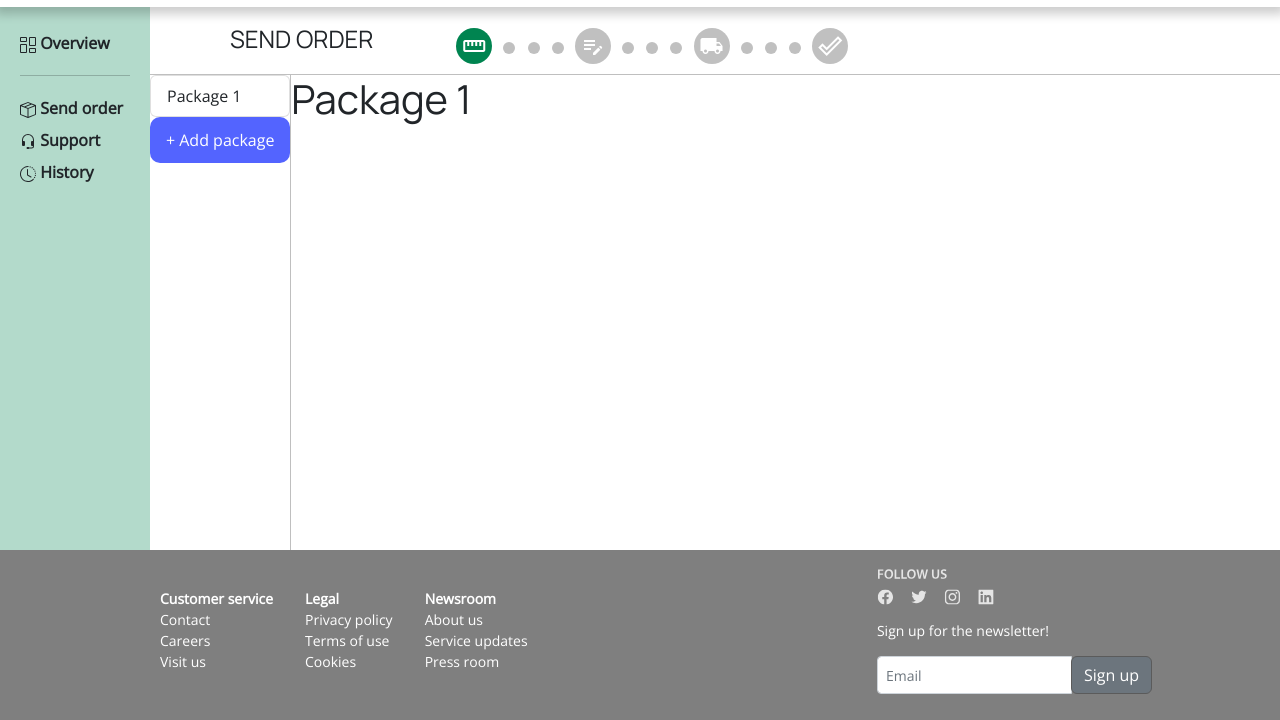
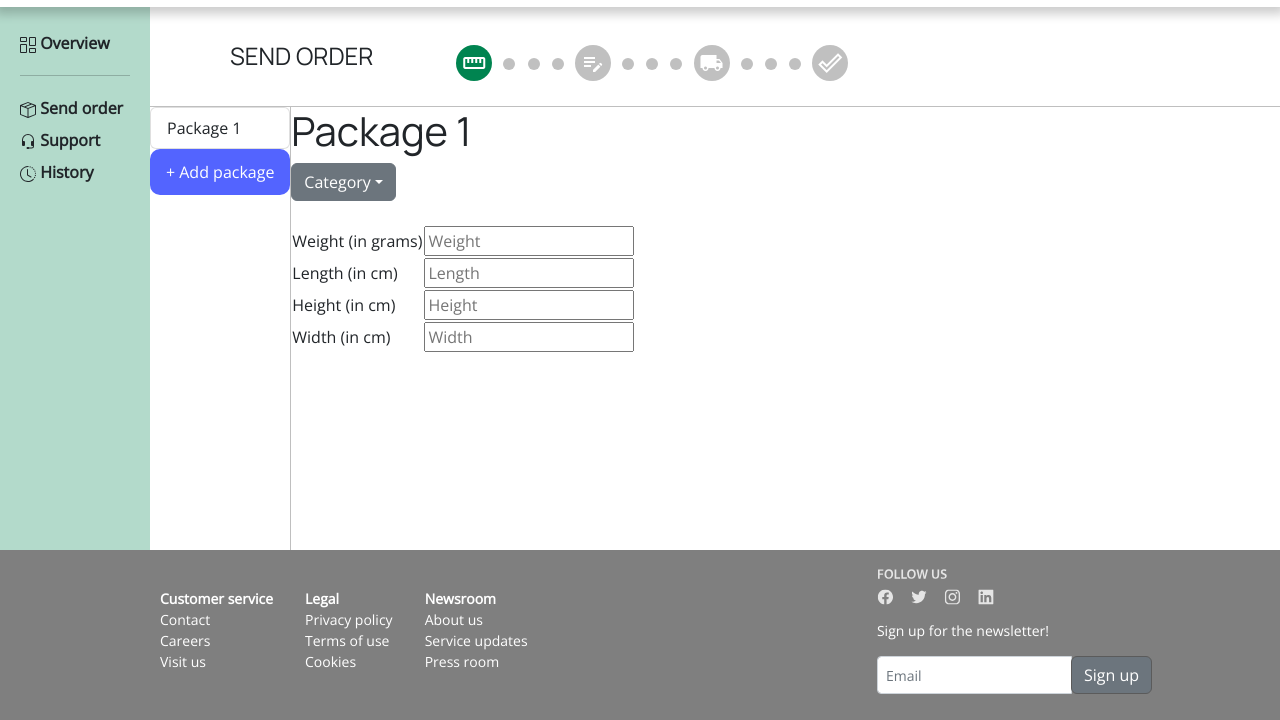
Before and after one commit to olgas6750/MIX114-gruppeinnlevering, a plain HTML site: page gruppeeksamen MIX114/addOrder.html in a window 1280 px wide. Both pictures are taken after a click on the button "+ Add package". Shown: the part 80-800 px from the top of the page. Drawn offline with nearby package versions, Linux system fonts and the light colour scheme.

Commit message:
packages now have unique input fields

```diff
--- a/gruppeeksamen MIX114/addOrder.html
+++ b/gruppeeksamen MIX114/addOrder.html
@@ -186,7 +186,6 @@
           <!-- ------------------------------------Add order img --------------------------------------->
           <div class="addOrderPackageView" id="addOrderPackageView">
             <img src="images/Addorder.png" id="addPackageImage" />
-            <form>
             <div
               data-bs-spy="scroll"
               data-bs-target="#list-example"
@@ -195,7 +194,6 @@
               tabindex="0"
               id="mainContainerPackageList"
             ></div>
-            </form>
           </div>
         </div>
       </div>
--- a/gruppeeksamen MIX114/addOrderScript.js
+++ b/gruppeeksamen MIX114/addOrderScript.js
@@ -19,7 +19,76 @@ function addPackage(){
     let packages = document.getElementById("mainContainerPackageList");
 
     let newPackageInfo =
-    '<h1 id="list-item-'+packageNumber+'">Package '+packageNumber+'</h1>'
+    '<form id="packageForm'+packageNumber+'">' +
+    '<h1 id="list-item-'+packageNumber+'">Package '+packageNumber+'</h1>' +
+    '<div class="dropdown">' +
+    '<button ' +
+    'class="btn btn-secondary dropdown-toggle" ' +
+    'type="button" ' +
+    'id="dropdownMenuButton" ' +
+    'data-toggle="dropdown" ' +
+    'aria-haspopup="true" ' +
+    'aria-expanded="false"> ' +
+    'Category' +
+    '</button>' +
+    '<div ' +
+    'class="dropdown-menu" ' +
+    'aria-labelledby="dropdownMenuButton"> ' +
+    '<div class="dropdown-item">' +
+    '<input ' +
+    'type="radio" ' +
+    'id="clothes" ' +
+    'name="category'+packageNumber+'" ' +
+    'value="Clothes" />' +
+    '<label for="clothes">Clothes</label>' +
+    '</div>' +
+    '<div class="dropdown-item">' +
+    '<input ' +
+    'type="radio" ' +
+    'id="food" ' +
+    'name="category'+packageNumber+'" ' +
+    'value="Food" />' +
+    '<label for="food">Food</label>' +
+    '</div>' +
+    '<div class="dropdown-item">' +
+    '<input ' +
+    'type="radio" ' +
+    'id="electronics" ' +
+    'name="category'+packageNumber+'" ' +
+    'value="Electronics" />' +
+    '<label for="electronics">Electronics</label>' +
+    '</div>' +
+    '<div class="dropdown-item">' +
+    '<input ' +
+    'type="radio" ' +
+    'id="other" ' +
+    'name="category'+packageNumber+'" ' +
+    'value="Other" />' +
+    '<label for="other">Other</label>' +
+    '</div>' +
+    '</div>' +
+    '</div>' +
+    '<br />' +
+    '<table>' +
+    ' <tr>' +
+    ' <td><label for="weight">Weight (in grams)</label></td>' +
+    ' <td><input type="number" placeholder="Weight" name="weight'+packageNumber+'"/></td>' +
+    ' </tr>' +
+    ' <tr>' +
+    ' <td><label for="length">Length (in cm)</label></td>' +
+    ' <td><input type="number" placeholder="Length" name="length'+packageNumber+'"/></td>' +
+    ' </tr>' +
+    ' <tr>' +
+    ' <td><label for="height">Height (in cm)</label></td>' +
+    ' <td><input type="number" placeholder="Height" name="height'+packageNumber+'"/></td>' +
+    ' </tr>' +
+    ' <tr>' +
+    ' <td><label for="width">Width (in cm)</label></td>' +
+    ' <td><input type="number" placeholder="Width" name="width'+packageNumber+'"/></td>' +
+    ' </tr>' +
+    '</table>'+
+    '</form>'+
+    '<br />';
 
     packages.innerHTML += newPackageInfo;
 
--- a/gruppeeksamen MIX114/style.css
+++ b/gruppeeksamen MIX114/style.css
@@ -142,7 +142,7 @@ footer{
     width:100%;
     display:grid;
     grid-template-columns: 12.5% 87.5%;
-    grid-template-rows: 12.5% 87.5%;
+    grid-template-rows: 100px auto;
 }
 
 .addOrderHeader{
@@ -200,6 +200,10 @@ footer{
     margin-top:5px;
     margin-bottom:5px;
     font-size:0.9em;
+}
+
+.mainContainerPackageList{
+    margin-left: 50px;
 }
 
 /* Progress bar */
```
Lines whose indentation alone changed are shown as unchanged.
